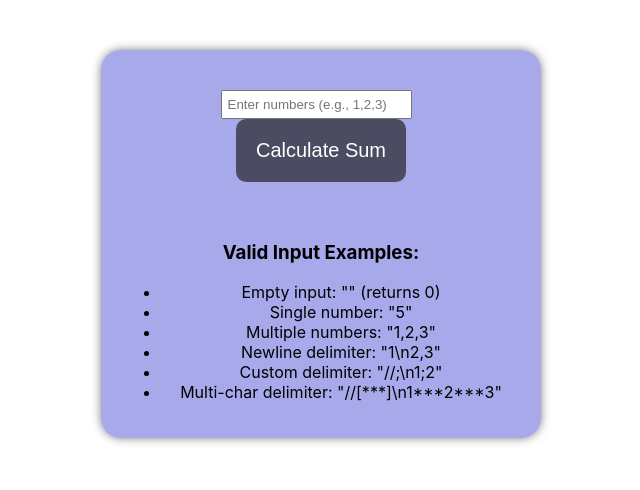
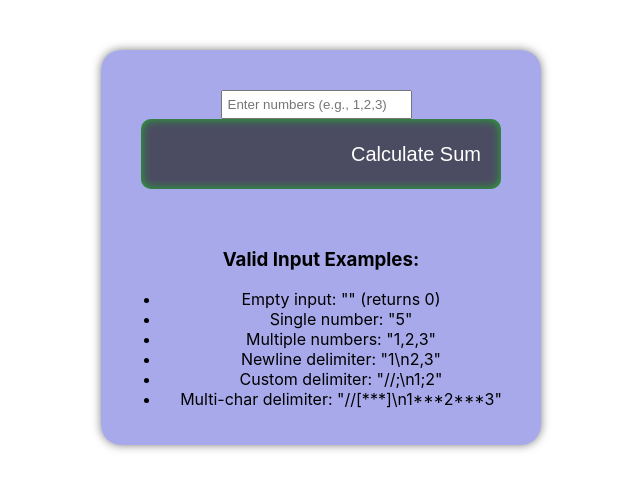
Before and after one commit to poonkodi123/String-Calculator-app, a React (Create React App) app in the folder string-calculator-client/: page / in a window 1280 px wide. Shown: the top 490 px of the page, without its empty margins (319-959 px from the left). Built offline with nearby package versions, Linux system fonts and the light colour scheme.

Commit message:
added css in index page

```diff
--- a/string-calculator-client/src/App.css
+++ b/string-calculator-client/src/App.css
@@ -16,6 +16,9 @@
   margin-bottom: 20px;
   color: white;
   text-align: right;
+  width: 100%;
+  height: 70px;
+  box-shadow: inset 0 0 10px rgba(0,255,0,0.6);
 }
 
 
```
